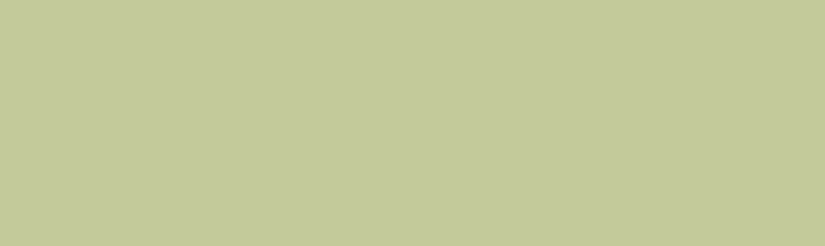
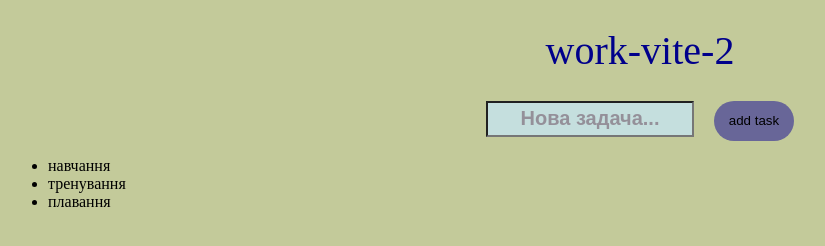
Before and after one commit to Andreyisenko/work-vite-2, a website built with Vite: page index.html in a window 1280 px wide. Shown: the whole page, without its empty margins (0-825 px from the left). Built offline with nearby package versions, Linux system fonts and the light colour scheme.

Commit message:
add-list

```diff
--- a/index.html
+++ b/index.html
@@ -7,6 +7,18 @@
     <title>work-vite2</title>
   </head>
   <body>
+    <h1 class="title">work-vite-2</h1>
+    <form class="for" id="task">
+      <input
+        name="task"
+        class="addtask"
+        type="text"
+        id="addTask"
+        placeholder="Нова задача..."
+        required
+      />
+      <button class="btn" type="submit">add task</button>
+    </form>
     <div id="app"></div>
     <script type="module" src="/src/main.js"></script>
   </body>
--- /dev/null
+++ b/src/foo.js
@@ -0,0 +1,3 @@
+export function foo(tasks) {
+  return `<ul>${tasks.map(task => `<li>${task}</li>`).join('')}</ul>`;
+}
--- a/src/main.js
+++ b/src/main.js
@@ -1 +1,19 @@
-import "./style.css";
+import './style.css';
+import { tasks } from '../task';
+import { foo } from './foo';
+const formA = document.querySelector('#task');
+// console.log(formA);
+formA.addEventListener('submit', handleSubmit);
+
+function handleSubmit(event) {
+  event.preventDefault();
+  console.log(event.target.elements.task.value);
+  tasks.push(event.target.elements.task.value);
+  wrap.innerHTML = foo(tasks);
+  console.log(tasks);
+
+  formA.reset();
+}
+
+const wrap = document.querySelector('#app');
+wrap.innerHTML = foo(tasks);
--- a/src/style.css
+++ b/src/style.css
@@ -1,3 +1,42 @@
 body {
   background-color: rgb(195, 202, 154);
 }
+
+.title {
+  color: darkblue;
+  font-size: 40px;
+  font-weight: 500;
+  text-align: center;
+}
+.btn {
+  border: none;
+  border-radius: 20px;
+  width: 80px;
+  height: 40px;
+  background-color: rgb(104, 102, 152);
+  transition: all;
+  transition-duration: 350ms;
+}
+.btn:hover {
+  transform: scale(1.1);
+  background-color: greenyellow;
+  color: rgb(231, 34, 142);
+}
+.addtask {
+  color: rgb(211, 157, 18);
+  text-align: center;
+  font-size: 20px;
+  font-weight: bold;
+  width: 200px;
+  height: 30px;
+  background-color: rgb(197, 223, 222);
+}
+.addtask::placeholder {
+  color: rgb(148, 144, 153);
+}
+
+.for {
+  display: flex;
+  gap: 20px;
+  justify-content: center;
+}
--- /dev/null
+++ b/task.js
@@ -0,0 +1 @@
+export const tasks = ["навчання", "тренування", "плавання"];
```
Also changed, not shown: .prettierrc.json (added).
